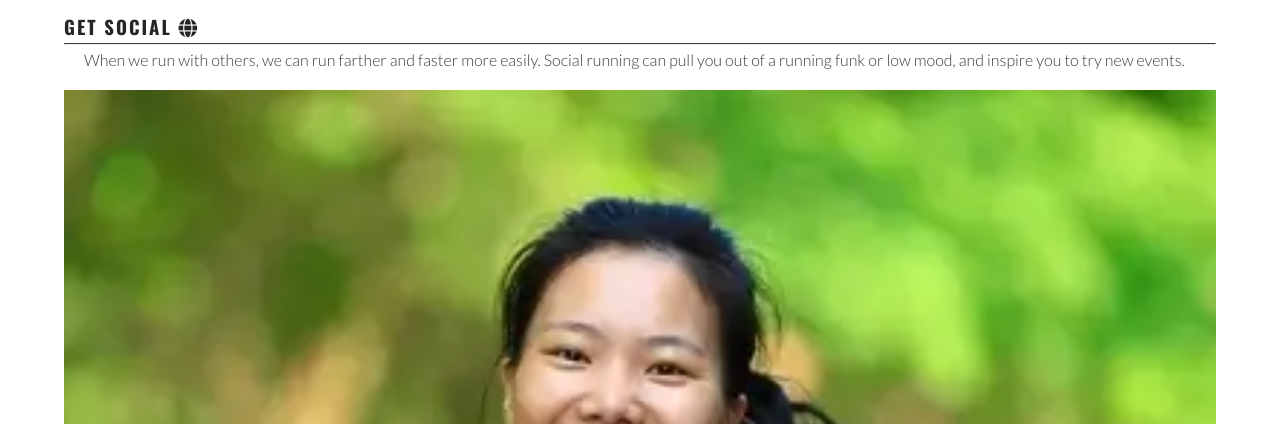
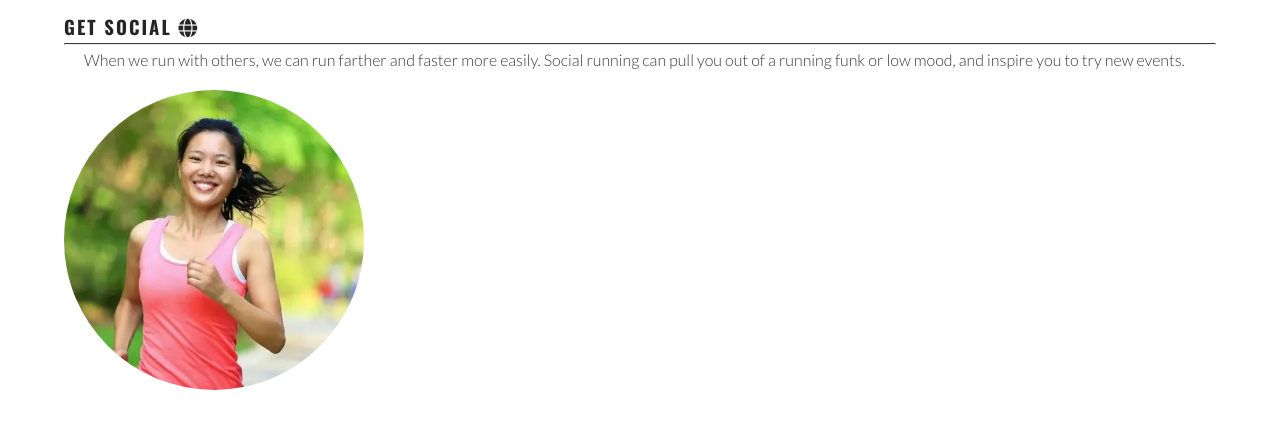
Before and after one commit to Poleshka/love-running, a plain HTML site: page index.html in a window 1280 px wide. Shown: the part 986-1410 px from the top of the page. Drawn offline with nearby package versions, Linux system fonts and the light colour scheme.

Commit message:
Cirle image

```diff
--- a/assets/css/style.css
+++ b/assets/css/style.css
@@ -136,12 +136,15 @@ main {
     margin: 5px 0;
 }
 
-#circle-cover-bg{
-    background: url("../images/reasons-image.webp ") no-repeat top center / cover;
-    align-items: center;
+#circle-cover-bg {
+    background: url('../images/reasons-image.webp') no-repeat top center / cover;
     height: 90vw;
     width: 90vw;
-    margin-bottom:20px;
+    margin-bottom: 20px;
+    /* Makes the square image into a circle */
+    border-radius: 50%;
+    max-width: 300px;
+    max-height: 300px;
 }
 
 
```
